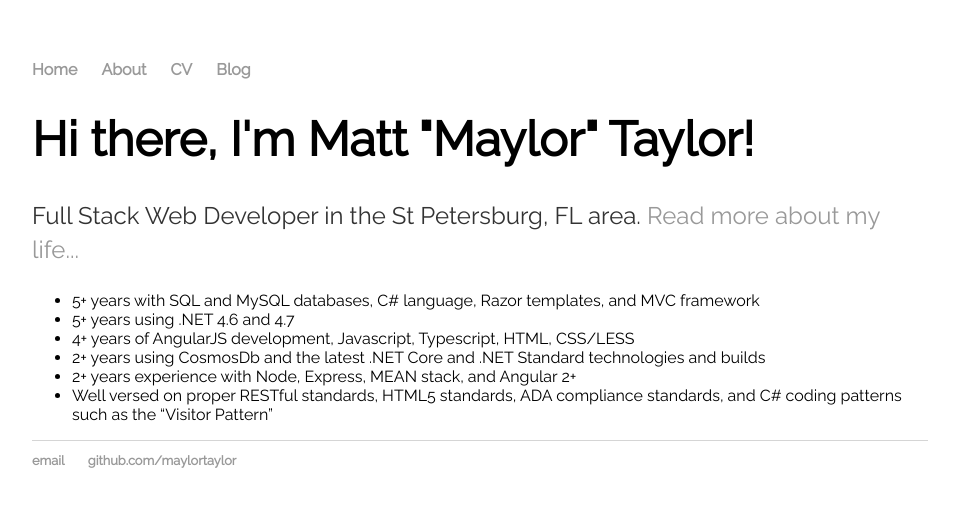
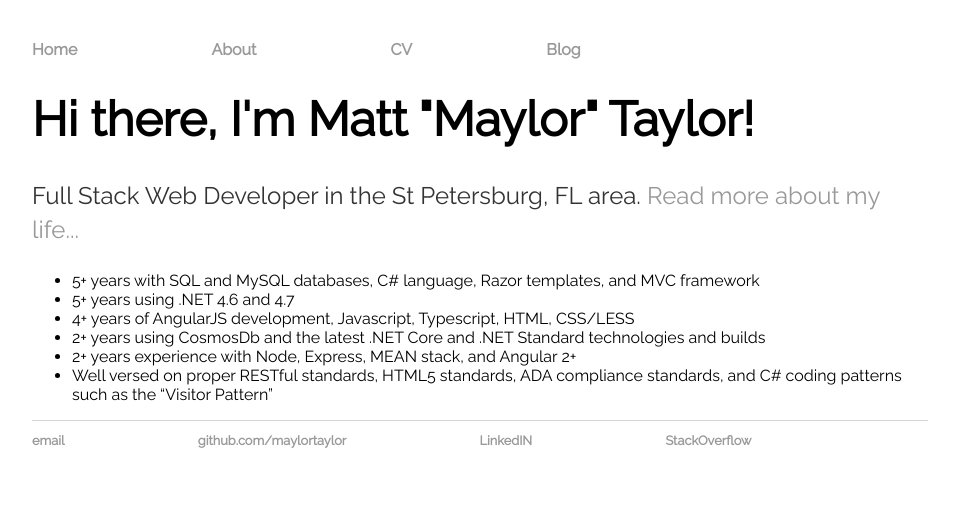
Before and after one commit to maylortaylor/maylortaylor.github.io, a Jekyll site: the page built from index.html, in a window 1280 px wide. Shown: the top 507 px of the page, without its empty margins (160-1119 px from the left). Built offline with Jekyll 4.4.1, drawn with Linux system fonts in a browser that asks for light colours.

Commit message:
updated nav and footer

```diff
--- a/_includes/footer.html
+++ b/_includes/footer.html
@@ -2,5 +2,7 @@
     <ul>
         <li><a href="mailto:maylortaylor@gmail.com">email</a></li>
         <li><a href="https://github.com/maylortaylor">github.com/maylortaylor</a></li>
+        <li><a target="_blank" href="https://www.linkedin.com/in/matthew-taylor-8675309/">LinkedIN</a></li>
+		<li><a target="_blank" href="https://stackoverflow.com/users/1848526/maylortaylor">StackOverflow</a></li>
     </ul>
 </footer>
--- a/css/main.css
+++ b/css/main.css
@@ -1,6 +1,6 @@
 body {
     font-family: 'Raleway', sans-serif;
-    margin: 60px auto;
+    margin: 40px auto;
     width: 70%;
 }
 nav ul, footer ul {
@@ -10,7 +10,7 @@ nav ul, footer ul {
 }
 nav ul li, footer ul li {
     display: inline;
-    margin-right: 20px;
+    margin-right: 130px;
 }
 a {
     text-decoration: none;
```
